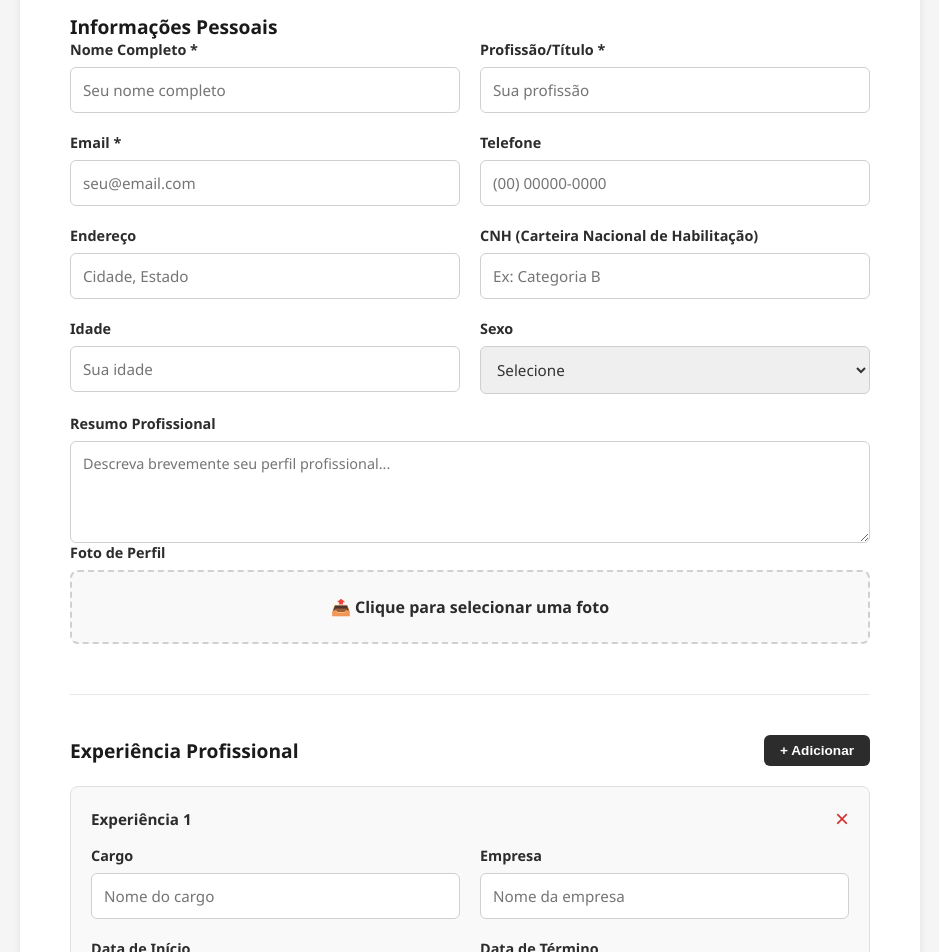
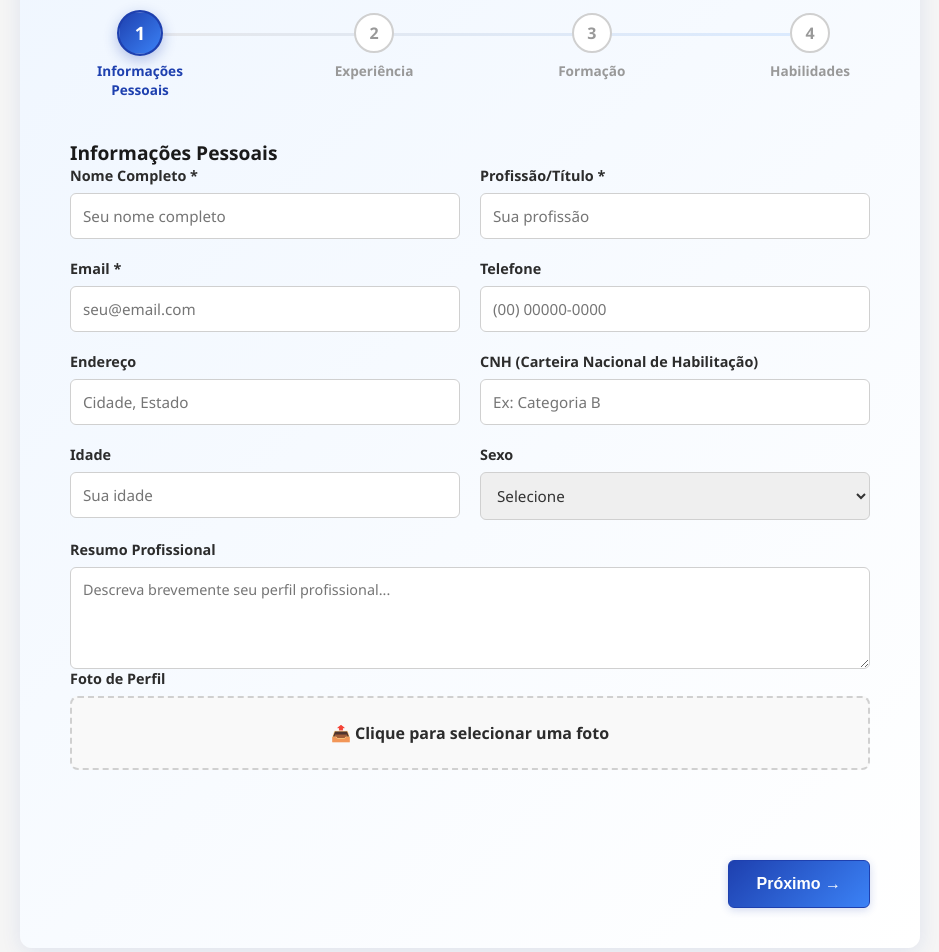
Before and after one commit to juanfernandobvb-ops/projeto-curriculum, a Vue app: page / in a window 1280 px wide. Shown: the part 180-1132 px from the top of the page, without its empty margins (170-1109 px from the left). Built offline with nearby package versions, Linux system fonts and the light colour scheme.

Commit message:
Implement multi-step navigation and clear saved data functionality in FormBuilder

```diff
--- a/src/components/FormBuilder.vue
+++ b/src/components/FormBuilder.vue
@@ -4,10 +4,29 @@
       <div class="form-header">
         <h2>Criar Meu Currículo</h2>
         <p>Preencha os campos abaixo para gerar seu currículo</p>
+        <button v-if="hasSavedData" @click="clearSavedData" class="btn-clear-data" title="Limpar dados salvos">
+          🗑️ Limpar Dados Salvos
+        </button>
       </div>
 
-      <!-- DADOS PESSOAIS -->
-      <section class="form-section">
+      <!-- Indicador de Progresso -->
+      <div class="steps-indicator">
+        <div
+          v-for="(step, index) in steps"
+          :key="index"
+          class="step-item"
+          :class="{
+            'active': currentStep === index + 1,
+            'completed': currentStep > index + 1
+          }"
+        >
+          <div class="step-number">{{ index + 1 }}</div>
+          <div class="step-label">{{ step }}</div>
+        </div>
+      </div>
+
+      <!-- STEP 1: DADOS PESSOAIS -->
+      <section v-if="currentStep === 1" class="form-section">
         <h3 class="section-title">Informações Pessoais</h3>
 
         <div class="form-row">
@@ -87,8 +106,8 @@
         </div>
       </section>
 
-      <!-- EXPERIÊNCIA PROFISSIONAL -->
-      <section class="form-section">
+      <!-- STEP 2: EXPERIÊNCIA PROFISSIONAL -->
+      <section v-if="currentStep === 2" class="form-section">
         <div class="section-header">
           <h3 class="section-title">Experiência Profissional</h3>
           <button @click="addExperience" class="btn-add">+ Adicionar</button>
@@ -131,8 +150,8 @@
         </div>
       </section>
 
-      <!-- EDUCAÇÃO -->
-      <section class="form-section">
+      <!-- STEP 3: EDUCAÇÃO -->
+      <section v-if="currentStep === 3" class="form-section">
         <div class="section-header">
           <h3 class="section-title">Formação Acadêmica</h3>
           <button @click="addEducation" class="btn-add">+ Adicionar</button>
@@ -164,8 +183,8 @@
         </div>
       </section>
 
-      <!-- HABILIDADES -->
-      <section class="form-section">
+      <!-- STEP 4: HABILIDADES -->
+      <section v-if="currentStep === 4" class="form-section">
         <h3 class="section-title">Habilidades</h3>
 
         <div class="skills-input">
@@ -187,7 +206,30 @@
         </div>
       </section>
 
-      <button @click="generateModels" class="btn-generate">Visualizar Modelos →</button>
+      <!-- Navegação entre Steps -->
+      <div class="steps-navigation">
+        <button
+          v-if="currentStep > 1"
+          @click="previousStep"
+          class="btn-previous"
+        >
+          ← Voltar
+        </button>
+        <button
+          v-if="currentStep < 4"
+          @click="nextStep"
+          class="btn-next"
+        >
+          Próximo →
+        </button>
+        <button
+          v-if="currentStep === 4"
+          @click="generateModels"
+          class="btn-generate"
+        >
+          Visualizar Modelos →
+        </button>
+      </div>
     </div>
   </div>
 </template>
@@ -200,6 +242,9 @@ export default {
   },
   data() {
     return {
+      currentStep: 1,
+      steps: ['Informações Pessoais', 'Experiência', 'Formação', 'Habilidades'],
+      hasSavedData: false,
       formData: {
         name: '',
         title: '',
@@ -232,7 +277,89 @@ export default {
       newSkill: ''
     }
   },
+  mounted() {
+    // Carregar dados salvos do localStorage
+    this.loadSavedData()
+  },
+  watch: {
+    // Auto-save sempre que formData mudar
+    formData: {
+      handler(newData) {
+        this.saveToLocalStorage(newData)
+      },
+      deep: true
+    }
+  },
   methods: {
+    saveToLocalStorage(data) {
+      try {
+        localStorage.setItem('curriculumFormData', JSON.stringify(data))
+        localStorage.setItem('curriculumFormStep', this.currentStep.toString())
+        this.hasSavedData = true
+      } catch (error) {
+        console.error('Erro ao salvar dados:', error)
+      }
+    },
+    loadSavedData() {
+      try {
+        const savedData = localStorage.getItem('curriculumFormData')
+        const savedStep = localStorage.getItem('curriculumFormStep')
+
+        if (savedData) {
+          this.formData = JSON.parse(savedData)
+          this.hasSavedData = true
+          console.log('✅ Dados carregados do armazenamento local')
+        }
+
+        if (savedStep) {
+          this.currentStep = parseInt(savedStep)
+        }
+      } catch (error) {
+        console.error('Erro ao carregar dados:', error)
+      }
+    },
+    clearSavedData() {
+      if (confirm('Tem certeza que deseja limpar todos os dados salvos? Esta ação não pode ser desfeita.')) {
+        localStorage.removeItem('curriculumFormData')
+        localStorage.removeItem('curriculumFormStep')
+
+        // Resetar para dados vazios
+        this.formData = {
+          name: '',
+          title: '',
+          email: '',
+          phone: '',
+          location: '',
+          age: '',
+          gender: '',
+          cnh: '',
+          summary: '',
+          photo: '',
+          experience: [
+            {
+              position: '',
+              company: '',
+              startDate: '',
+              endDate: '',
+              description: ''
+            }
+          ],
+          education: [
+            {
+              degree: '',
+              institution: '',
+              graduationYear: ''
+            }
+          ],
+          skills: []
+        }
+        this.currentStep = 1
+        this.hasSavedData = false
+        this.newSkill = ''
+
+        alert('✅ Dados limpos com sucesso!')
+      }
+    },
     addExperience() {
       this.formData.experience.push({
         position: '',
@@ -278,12 +405,33 @@ export default {
       this.formData.photo = ''
       document.getElementById('photo-input').value = ''
     },
+    nextStep() {
+      // Validação básica por step (DESABILITADA PARA DEV)
+      // if (this.currentStep === 1) {
+      //   if (!this.formData.name.trim() || !this.formData.title.trim() || !this.formData.email.trim()) {
+      //     alert('Por favor, preencha nome, profissão e email!')
+      //     return
+      //   }
+      // }
+      if (this.currentStep < 4) {
+        this.currentStep++
+        localStorage.setItem('curriculumFormStep', this.currentStep.toString())
+        window.scrollTo({ top: 0, behavior: 'smooth' })
+      }
+    },
+    previousStep() {
+      if (this.currentStep > 1) {
+        this.currentStep--
+        localStorage.setItem('curriculumFormStep', this.currentStep.toString())
+        window.scrollTo({ top: 0, behavior: 'smooth' })
+      }
+    },
     generateModels() {
-      // Validar campos obrigatórios
-      if (!this.formData.name.trim() || !this.formData.title.trim() || !this.formData.email.trim()) {
-        alert('Por favor, preencha nome, profissão e email!')
-        return
-      }
+      // Validar campos obrigatórios (DESABILITADO PARA DEV)
+      // if (!this.formData.name.trim() || !this.formData.title.trim() || !this.formData.email.trim()) {
+      //   alert('Por favor, preencha nome, profissão e email!')
+      //   return
+      // }
 
       // Emitir evento com dados do formulário
       this.$emit('generate', JSON.parse(JSON.stringify(this.formData)))
@@ -294,10 +442,10 @@ export default {
 
 <style scoped>
 .form-builder {
-  background: white;
+  background: linear-gradient(135deg, #eff6ff 0%, #ffffff 100%);
   padding: 40px;
   border-radius: 12px;
-  box-shadow: 0 2px 8px rgba(0, 0, 0, 0.08);
+  box-shadow: 0 4px 20px rgba(30, 64, 175, 0.1);
 }
 
 .form-container {
@@ -313,7 +461,10 @@ export default {
 .form-header h2 {
   margin: 0 0 8px 0;
   font-size: 2rem;
-  color: #1a1a1a;
+  background: linear-gradient(135deg, #1e40af 0%, #3b82f6 100%);
+  -webkit-background-clip: text;
+  -webkit-text-fill-color: transparent;
+  background-clip: text;
   font-weight: 700;
 }
 
@@ -321,6 +472,148 @@ export default {
   margin: 0;
   color: #666;
   font-size: 1rem;
+}
+
+.btn-clear-data {
+  margin-top: 12px;
+  padding: 8px 16px;
+  background: #fee2e2;
+  color: #dc2626;
+  border: 1px solid #fecaca;
+  border-radius: 6px;
+  cursor: pointer;
+  font-weight: 600;
+  font-size: 0.85rem;
+  transition: all 0.3s ease;
+}
+
+.btn-clear-data:hover {
+  background: #fecaca;
+  border-color: #dc2626;
+  transform: translateY(-1px);
+  box-shadow: 0 2px 8px rgba(220, 38, 38, 0.2);
+}
+
+/* STEPS INDICATOR */
+.steps-indicator {
+  display: flex;
+  justify-content: space-between;
+  margin-bottom: 40px;
+  padding: 0 20px;
+  position: relative;
+}
+
+.steps-indicator::before {
+  content: '';
+  position: absolute;
+  top: 20px;
+  left: 10%;
+  right: 10%;
+  height: 3px;
+  background: linear-gradient(90deg, #e5e7eb 0%, #dbeafe 100%);
+  z-index: 0;
+}
+
+.step-item {
+  display: flex;
+  flex-direction: column;
+  align-items: center;
+  gap: 8px;
+  position: relative;
+  z-index: 1;
+}
+
+.step-number {
+  width: 40px;
+  height: 40px;
+  border-radius: 50%;
+  background: white;
+  border: 2px solid #d0d0d0;
+  display: flex;
+  align-items: center;
+  justify-content: center;
+  font-weight: 700;
+  color: #999;
+  transition: all 0.3s ease;
+}
+
+.step-item.active .step-number {
+  background: linear-gradient(135deg, #1e40af 0%, #3b82f6 100%);
+  border-color: #1e40af;
+  color: white;
+  transform: scale(1.15);
+  box-shadow: 0 4px 12px rgba(30, 64, 175, 0.3);
+}
+
+.step-item.completed .step-number {
+  background: linear-gradient(135deg, #10b981 0%, #34d399 100%);
+  border-color: #10b981;
+  color: white;
+  box-shadow: 0 2px 8px rgba(16, 185, 129, 0.2);
+}
+
+.step-item.completed .step-number::after {
+  content: '✓';
+}
+
+.step-label {
+  font-size: 0.85rem;
+  color: #999;
+  font-weight: 600;
+  text-align: center;
+  max-width: 100px;
+}
+
+.step-item.active .step-label {
+  color: #1e40af;
+  font-weight: 700;
+}
+
+.step-item.completed .step-label {
+  color: #10b981;
+}
+
+/* STEPS NAVIGATION */
+.steps-navigation {
+  display: flex;
+  justify-content: space-between;
+  gap: 12px;
+  margin-top: 30px;
+}
+
+.btn-previous,
+.btn-next {
+  padding: 14px 28px;
+  border: 1px solid #d0d0d0;
+  border-radius: 6px;
+  font-size: 1rem;
+  font-weight: 600;
+  cursor: pointer;
+  transition: all 0.3s;
+  background: white;
+  color: #2c2c2c;
+}
+
+.btn-previous:hover {
+  background: #eff6ff;
+  border-color: #1e40af;
+  color: #1e40af;
+  transform: translateY(-2px);
+}
+
+.btn-next {
+  margin-left: auto;
+  background: linear-gradient(135deg, #1e40af 0%, #3b82f6 100%);
+  color: white;
+  border-color: #1e40af;
+  box-shadow: 0 2px 8px rgba(30, 64, 175, 0.2);
+}
+
+.btn-next:hover {
+  background: linear-gradient(135deg, #1e3a8a 0%, #2563eb 100%);
+  border-color: #1e3a8a;
+  box-shadow: 0 4px 16px rgba(30, 64, 175, 0.3);
+  transform: translateY(-2px);
 }
 
 .form-section {
@@ -380,8 +673,8 @@ export default {
 .input:focus,
 .textarea:focus {
   outline: none;
-  border-color: #2c2c2c;
-  box-shadow: 0 0 0 3px rgba(44, 44, 44, 0.1);
+  border-color: #3b82f6;
+  box-shadow: 0 0 0 3px rgba(59, 130, 246, 0.15);
 }
 
 .textarea {
@@ -418,8 +711,8 @@ export default {
 }
 
 .file-label:hover {
-  border-color: #2c2c2c;
-  background: #f5f5f5;
+  border-color: #3b82f6;
+  background: #eff6ff;
 }
 
 .upload-text {
@@ -505,7 +798,7 @@ export default {
 }
 
 .btn-add {
-  background: #2c2c2c;
+  background: linear-gradient(135deg, #1e40af 0%, #3b82f6 100%);
   color: white;
   border: none;
   padding: 8px 16px;
@@ -513,11 +806,14 @@ export default {
   cursor: pointer;
   font-weight: 600;
   font-size: 0.85rem;
-  transition: background 0.3s;
+  transition: all 0.3s ease;
+  box-shadow: 0 2px 6px rgba(30, 64, 175, 0.15);
 }
 
 .btn-add:hover {
-  background: #1a1a1a;
+  background: linear-gradient(135deg, #1e3a8a 0%, #2563eb 100%);
+  transform: translateY(-1px);
+  box-shadow: 0 4px 10px rgba(30, 64, 175, 0.25);
 }
 
 .skills-input {
@@ -566,18 +862,21 @@ export default {
 .btn-generate {
   width: 100%;
   padding: 14px;
-  background: #2c2c2c;
+  background: linear-gradient(135deg, #1e40af 0%, #3b82f6 100%);
   color: white;
   border: none;
   border-radius: 6px;
   font-size: 1rem;
   font-weight: 700;
   cursor: pointer;
-  transition: background 0.3s;
+  transition: all 0.3s ease;
+  box-shadow: 0 4px 12px rgba(30, 64, 175, 0.2);
 }
 
 .btn-generate:hover {
-  background: #1a1a1a;
+  background: linear-gradient(135deg, #1e3a8a 0%, #2563eb 100%);
+  transform: translateY(-2px);
+  box-shadow: 0 6px 20px rgba(30, 64, 175, 0.3);
 }
 
 @media (max-width: 600px) {
@@ -592,5 +891,33 @@ export default {
   .form-builder {
     padding: 20px;
   }
+
+  .steps-indicator {
+    padding: 0 10px;
+  }
+
+  .steps-indicator::before {
+    left: 5%;
+    right: 5%;
+  }
+
+  .step-number {
+    width: 35px;
+    height: 35px;
+    font-size: 0.9rem;
+  }
+
+  .step-label {
+    font-size: 0.7rem;
+    max-width: 80px;
+  }
+
+  .steps-navigation {
+    flex-direction: column;
+  }
+
+  .btn-next {
+    margin-left: 0;
+  }
 }
 </style>
```
